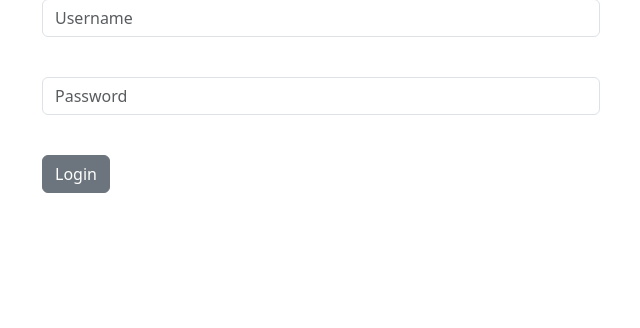
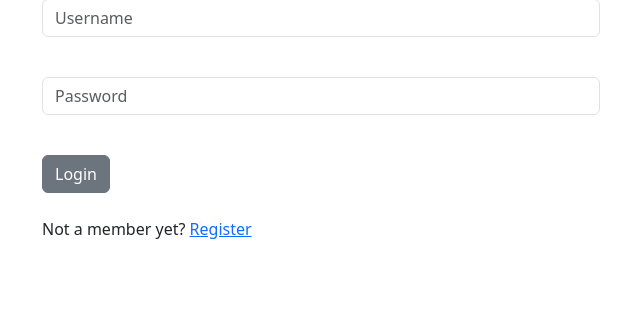
Before and after one commit to XinyingPeh/personal-voice-assistant, a Django app: page / in a window 1280 px wide. Shown: the part 161-489 px from the top of the page, without its empty margins (319-959 px from the left). Run offline with Django 4.2, Linux system fonts and the light colour scheme.

Commit message:
add register liner for non member below login home page

```diff
--- a/djangoproject/voiceassistant_backend/templates/home.html
+++ b/djangoproject/voiceassistant_backend/templates/home.html
@@ -37,6 +37,8 @@
     <br />
     <button type="submit" class="btn btn-secondary">Login</button>
   </form>
+  <br />
+  <p>Not a member yet? <a href="{% url 'register' %}">Register</a></p>
 </div>
 
 {% endif %}
```
